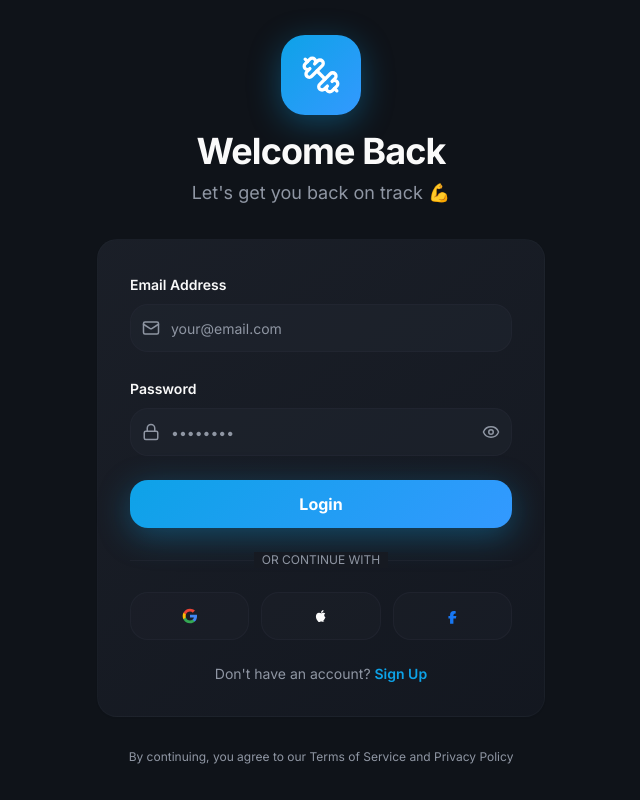
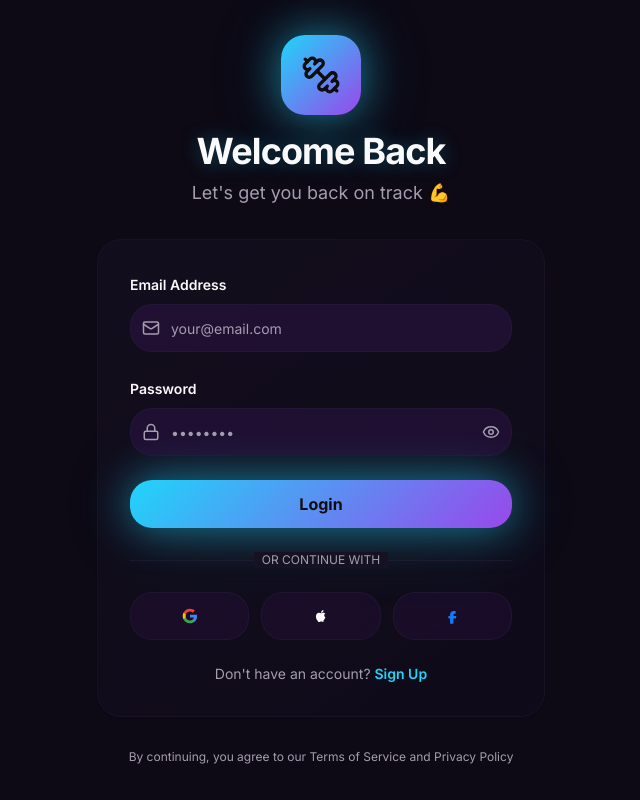
Before and after one commit to PierrickDossin/AymanProject, a React (Vite) app in the folder frontend/: page /login in a window 1280 px wide. Shown: the whole page, without its empty margins (319-959 px from the left). Built offline with nearby package versions, Linux system fonts and the light colour scheme; no server answers; the HTML template or start-up script is replaced by a standard one.

Commit message:
Implement cyberpunk glassmorphism design with neon accents and animated backgrounds

```diff
--- a/frontend/src/index.css
+++ b/frontend/src/index.css
@@ -8,88 +8,94 @@ All colors MUST be HSL.
 
 @layer base {
   :root {
-    --background: 220 25% 8%;
+    /* Deep cosmic background with purple undertones */
+    --background: 260 40% 6%;
     --foreground: 0 0% 98%;
 
-    --card: 220 20% 11%;
+    /* Glass cards with blur effect */
+    --card: 260 30% 10%;
     --card-foreground: 0 0% 98%;
 
-    --popover: 220 20% 11%;
+    --popover: 260 30% 12%;
     --popover-foreground: 0 0% 98%;
 
-    --primary: 199 89% 48%;
-    --primary-foreground: 0 0% 100%;
+    /* Electric cyan-blue primary */
+    --primary: 190 95% 55%;
+    --primary-foreground: 0 0% 5%;
 
-    --secondary: 220 18% 16%;
-    --secondary-foreground: 0 0% 98%;
+    /* Purple secondary */
+    --secondary: 270 60% 18%;
+    --secondary-foreground: 270 100% 90%;
 
-    --muted: 220 18% 16%;
-    --muted-foreground: 220 10% 60%;
+    --muted: 260 30% 15%;
+    --muted-foreground: 260 10% 65%;
 
-    --accent: 14 90% 60%;
+    /* Hot pink/magenta accent */
+    --accent: 320 85% 58%;
     --accent-foreground: 0 0% 100%;
 
-    --success: 142 76% 36%;
-    --success-foreground: 0 0% 100%;
+    /* Neon green success */
+    --success: 150 85% 50%;
+    --success-foreground: 0 0% 5%;
 
-    --destructive: 0 84% 60%;
+    /* Red destructive */
+    --destructive: 0 90% 58%;
     --destructive-foreground: 0 0% 100%;
 
-    --border: 220 18% 18%;
-    --input: 220 18% 16%;
-    --ring: 199 89% 48%;
+    --border: 260 30% 18%;
+    --input: 260 30% 15%;
+    --ring: 190 95% 55%;
 
-    --radius: 1.25rem;
+    --radius: 1.5rem;
 
-    --gradient-primary: linear-gradient(135deg, hsl(199 89% 48%), hsl(210 100% 60%));
-    --gradient-energy: linear-gradient(135deg, hsl(14 90% 60%), hsl(25 100% 65%));
-    --gradient-success: linear-gradient(135deg, hsl(142 76% 36%), hsl(160 84% 39%));
-    --gradient-card: linear-gradient(145deg, hsl(220 20% 13%), hsl(220 25% 10%));
+    /* Cyberpunk gradients */
+    --gradient-primary: linear-gradient(135deg, hsl(190 95% 55%) 0%, hsl(270 80% 60%) 100%);
+    --gradient-energy: linear-gradient(135deg, hsl(320 85% 58%) 0%, hsl(30 100% 60%) 100%);
+    --gradient-success: linear-gradient(135deg, hsl(150 85% 50%) 0%, hsl(190 95% 55%) 100%);
+    --gradient-card: linear-gradient(145deg, hsl(260 30% 12% / 0.4), hsl(260 40% 8% / 0.6));
+    --gradient-mesh: radial-gradient(at 40% 20%, hsl(270 80% 30% / 0.3) 0px, transparent 50%),
+                     radial-gradient(at 80% 0%, hsl(190 95% 40% / 0.3) 0px, transparent 50%),
+                     radial-gradient(at 0% 50%, hsl(320 85% 40% / 0.3) 0px, transparent 50%);
 
-    --shadow-soft: 0 2px 12px hsl(0 0% 0% / 0.4);
-    --shadow-medium: 0 6px 24px hsl(0 0% 0% / 0.5);
-    --shadow-glow: 0 8px 32px hsl(199 89% 48% / 0.35);
-    --shadow-glow-accent: 0 8px 32px hsl(14 90% 60% / 0.35);
+    /* Enhanced shadows with neon glow */
+    --shadow-soft: 0 4px 16px hsl(260 40% 4% / 0.6);
+    --shadow-medium: 0 8px 32px hsl(260 40% 4% / 0.8);
+    --shadow-glow: 0 0 40px hsl(190 95% 55% / 0.5), 0 0 80px hsl(190 95% 55% / 0.2);
+    --shadow-glow-accent: 0 0 40px hsl(320 85% 58% / 0.5), 0 0 80px hsl(320 85% 58% / 0.2);
+    --shadow-glow-success: 0 0 40px hsl(150 85% 50% / 0.5), 0 0 80px hsl(150 85% 50% / 0.2);
 
-    --transition-smooth: all 0.3s cubic-bezier(0.4, 0, 0.2, 1);
+    --transition-smooth: all 0.4s cubic-bezier(0.4, 0, 0.2, 1);
+    --transition-bounce: all 0.6s cubic-bezier(0.68, -0.55, 0.265, 1.55);
   }
 
   .dark {
-    --background: 220 25% 8%;
+    /* Same dark theme (we're already dark) */
+    --background: 260 40% 6%;
     --foreground: 0 0% 98%;
-
-    --card: 220 20% 11%;
+    --card: 260 30% 10%;
     --card-foreground: 0 0% 98%;
-
-    --popover: 220 20% 11%;
+    --popover: 260 30% 12%;
     --popover-foreground: 0 0% 98%;
-
-    --primary: 199 89% 48%;
-    --primary-foreground: 0 0% 100%;
-
-    --secondary: 220 18% 16%;
-    --secondary-foreground: 0 0% 98%;
-
-    --muted: 220 18% 16%;
-    --muted-foreground: 220 10% 60%;
-
-    --accent: 14 90% 60%;
+    --primary: 190 95% 55%;
+    --primary-foreground: 0 0% 5%;
+    --secondary: 270 60% 18%;
+    --secondary-foreground: 270 100% 90%;
+    --muted: 260 30% 15%;
+    --muted-foreground: 260 10% 65%;
+    --accent: 320 85% 58%;
     --accent-foreground: 0 0% 100%;
-
-    --success: 142 76% 36%;
-    --success-foreground: 0 0% 100%;
-
-    --destructive: 0 84% 60%;
+    --success: 150 85% 50%;
+    --success-foreground: 0 0% 5%;
+    --destructive: 0 90% 58%;
     --destructive-foreground: 0 0% 100%;
-
-    --border: 220 18% 18%;
-    --input: 220 18% 16%;
-    --ring: 199 89% 48%;
-
-    --shadow-soft: 0 2px 12px hsl(0 0% 0% / 0.4);
-    --shadow-medium: 0 6px 24px hsl(0 0% 0% / 0.5);
-    --shadow-glow: 0 8px 32px hsl(199 89% 48% / 0.35);
-    --shadow-glow-accent: 0 8px 32px hsl(14 90% 60% / 0.35);
+    --border: 260 30% 18%;
+    --input: 260 30% 15%;
+    --ring: 190 95% 55%;
+    --shadow-soft: 0 4px 16px hsl(260 40% 4% / 0.6);
+    --shadow-medium: 0 8px 32px hsl(260 40% 4% / 0.8);
+    --shadow-glow: 0 0 40px hsl(190 95% 55% / 0.5), 0 0 80px hsl(190 95% 55% / 0.2);
+    --shadow-glow-accent: 0 0 40px hsl(320 85% 58% / 0.5), 0 0 80px hsl(320 85% 58% / 0.2);
+    --shadow-glow-success: 0 0 40px hsl(150 85% 50% / 0.5), 0 0 80px hsl(150 85% 50% / 0.2);
   }
 }
 
@@ -102,11 +108,14 @@ All colors MUST be HSL.
     @apply bg-background text-foreground;
     font-family: 'Inter', -apple-system, BlinkMacSystemFont, 'Segoe UI', sans-serif;
     font-weight: 400;
+    background-image: var(--gradient-mesh);
+    background-attachment: fixed;
   }
 
   h1, h2, h3, h4, h5, h6 {
     @apply font-bold;
-    letter-spacing: -0.02em;
+    letter-spacing: -0.03em;
+    text-shadow: 0 0 20px hsl(190 95% 55% / 0.3);
   }
 
   h1 {
@@ -118,17 +127,69 @@ All colors MUST be HSL.
   }
 }
 
+/* Glassmorphism utilities */
 @layer utilities {
+  .glass {
+    background: linear-gradient(145deg,
+      hsl(260 30% 12% / 0.6),
+      hsl(260 40% 8% / 0.4)
+    );
+    backdrop-filter: blur(20px) saturate(180%);
+    -webkit-backdrop-filter: blur(20px) saturate(180%);
+    border: 1px solid hsl(260 30% 25% / 0.3);
+  }
+
+  .glass-strong {
+    background: linear-gradient(145deg,
+      hsl(260 30% 15% / 0.8),
+      hsl(260 40% 10% / 0.6)
+    );
+    backdrop-filter: blur(30px) saturate(200%);
+    -webkit-backdrop-filter: blur(30px) saturate(200%);
+    border: 1px solid hsl(260 30% 30% / 0.4);
+  }
+
+  .neon-border {
+    position: relative;
+    border: 2px solid transparent;
+    background-clip: padding-box;
+  }
+
+  .neon-border::before {
+    content: '';
+    position: absolute;
+    inset: -2px;
+    border-radius: inherit;
+    padding: 2px;
+    background: linear-gradient(135deg,
+      hsl(190 95% 55%),
+      hsl(270 80% 60%),
+      hsl(320 85% 58%)
+    );
+    -webkit-mask: linear-gradient(#fff 0 0) content-box, linear-gradient(#fff 0 0);
+    -webkit-mask-composite: xor;
+    mask-composite: exclude;
+    opacity: 0.6;
+  }
+
   .animate-fade-in {
-    animation: fadeIn 0.4s ease-out;
+    animation: fadeIn 0.5s ease-out;
   }
 
   .animate-scale-in {
-    animation: scaleIn 0.3s ease-out;
+    animation: scaleIn 0.4s cubic-bezier(0.68, -0.55, 0.265, 1.55);
   }
 
   .animate-slide-up {
-    animation: slideUp 0.4s ease-out;
+    animation: slideUp 0.5s cubic-bezier(0.4, 0, 0.2, 1);
+  }
+
+  .animate-glow {
+    animation: glow 2s ease-in-out infinite;
+  }
+
+  .animate-float {
+    animation: float 3s ease-in-out infinite;
   }
 
   @keyframes fadeIn {
@@ -143,22 +204,40 @@ All colors MUST be HSL.
   @keyframes scaleIn {
     from {
       opacity: 0;
-      transform: scale(0.95);
+      transform: scale(0.9) translateY(10px);
     }
     to {
       opacity: 1;
-      transform: scale(1);
+      transform: scale(1) translateY(0);
     }
   }
 
   @keyframes slideUp {
     from {
       opacity: 0;
-      transform: translateY(20px);
+      transform: translateY(30px);
     }
     to {
       opacity: 1;
       transform: translateY(0);
     }
   }
+
+  @keyframes glow {
+    0%, 100% {
+      filter: drop-shadow(0 0 10px currentColor);
+    }
+    50% {
+      filter: drop-shadow(0 0 20px currentColor) drop-shadow(0 0 30px currentColor);
+    }
+  }
+
+  @keyframes float {
+    0%, 100% {
+      transform: translateY(0px);
+    }
+    50% {
+      transform: translateY(-10px);
+    }
+  }
 }
--- a/frontend/tailwind.config.ts
+++ b/frontend/tailwind.config.ts
@@ -57,12 +57,17 @@ export default {
         medium: "var(--shadow-medium)",
         glow: "var(--shadow-glow)",
         "glow-accent": "var(--shadow-glow-accent)",
+        "glow-success": "var(--shadow-glow-success)",
       },
       backgroundImage: {
         "gradient-primary": "var(--gradient-primary)",
         "gradient-energy": "var(--gradient-energy)",
         "gradient-success": "var(--gradient-success)",
         "gradient-card": "var(--gradient-card)",
+        "gradient-mesh": "var(--gradient-mesh)",
+      },
+      backdropBlur: {
+        xs: "2px",
       },
       borderRadius: {
         lg: "var(--radius)",
```
Also changed, not shown: frontend/src/pages/Dashboard.tsx (+44 -35 lines).
